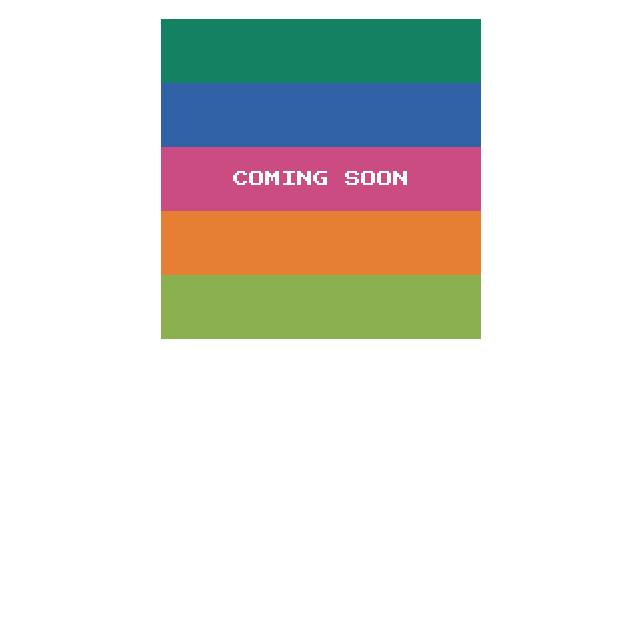
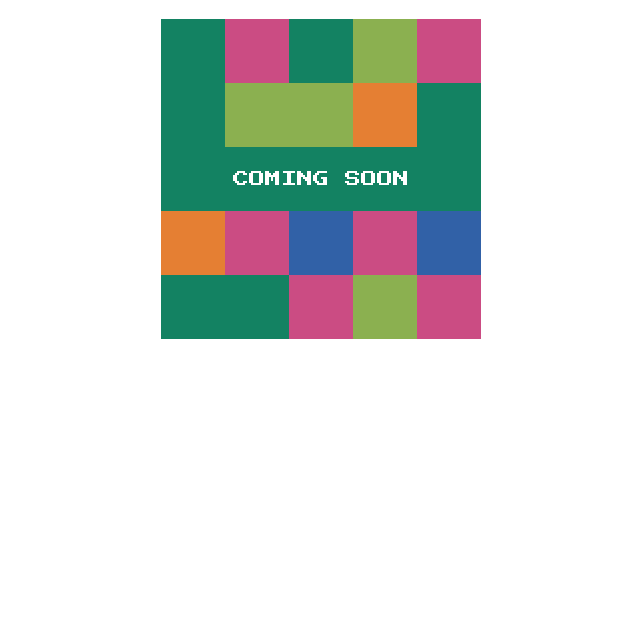
Before and after one commit to sabraham/badadvice, a plain HTML site: page index.html in a window 1280 px wide. Shown: the part 56-697 px from the top of the page, without its empty margins (319-959 px from the left). Drawn offline with Linux system fonts and the light colour scheme.

Commit message:
Stripes to many Squares

```diff
--- a/css/main.css
+++ b/css/main.css
@@ -14,10 +14,10 @@ h1 {
 
 .square {
     background-color: #000;
-    width: 25vw;
-    height: 25vw;
+    width: 5vw;
+    height: 5vw;
     margin: 0 auto;
-
+    float:left;
 }
 
 .stripe-1 {
@@ -55,8 +55,6 @@ h1 {
     margin: 0 auto;
 }
 
-
-
 #square-text {
     text-align: center;
     font-family: 'Press Start 2P', cursive;
--- a/index.html
+++ b/index.html
@@ -10,7 +10,7 @@
 
   <link href='https://fonts.googleapis.com/css?family=Press+Start+2P' rel='stylesheet' type='text/css'>
   <link rel="stylesheet" href="css/main.css?v=1.0">
-
+  <script type="text/javascript" src="js/main.js"></script>
   <!--[if lt IE 9]>
   <script src="http://html5shiv.googlecode.com/svn/trunk/html5.js"></script>
   <![endif]-->
@@ -21,15 +21,39 @@
     <div id="header">
       <h1>BAD ADVICE</h1>
     </div>
-    <div class="stripe-1"></div>
-    <div class="stripe-2"></div>
+    <div class="stripe-1">
+      <div class="square"></div>
+      <div class="square"></div>
+      <div class="square"></div>
+      <div class="square"></div>
+      <div class="square"></div>
+    </div>
+    <div class="stripe-2">
+      <div class="square"></div>
+      <div class="square"></div>
+      <div class="square"></div>
+      <div class="square"></div>
+      <div class="square"></div>
+    </div>
     <div class="stripe-3"> <!--lol-->
       <div id="square-text">
       COMING SOON
       </div>
     </div>
-    <div class="stripe-4"></div>
-    <div class="stripe-5"></div>
+    <div class="stripe-4">
+      <div class="square"></div>
+      <div class="square"></div>
+      <div class="square"></div>
+      <div class="square"></div>
+      <div class="square"></div>
+    </div>
+    <div class="stripe-5">
+      <div class="square"></div>
+      <div class="square"></div>
+      <div class="square"></div>
+      <div class="square"></div>
+      <div class="square"></div>
+    </div>
     <div id="footer">
       BK NY
     </div>
--- /dev/null
+++ b/js/main.js
@@ -0,0 +1,18 @@
+var matisse = ['#138262', '#3161A7', '#CB4C83', '#E57F33', '#8BB050']
+var randomMatisse = function () {
+    var m = matisse[Math.floor(Math.random() * matisse.length)];
+    return(m);
+}
+
+document.addEventListener("DOMContentLoaded", function(event) {
+    var squares = document.getElementsByClassName('square');
+    console.log(squares.length)
+    for (var i = 0; i < squares.length; ++i) {
+        console.log(i);
+        var square = squares[i];
+        console.log(square)
+        square.style.backgroundColor = randomMatisse()
+    }
+    var stripe = document.getElementsByClassName('stripe-3')[0];
+    stripe.style.backgroundColor = randomMatisse()
+});
```
